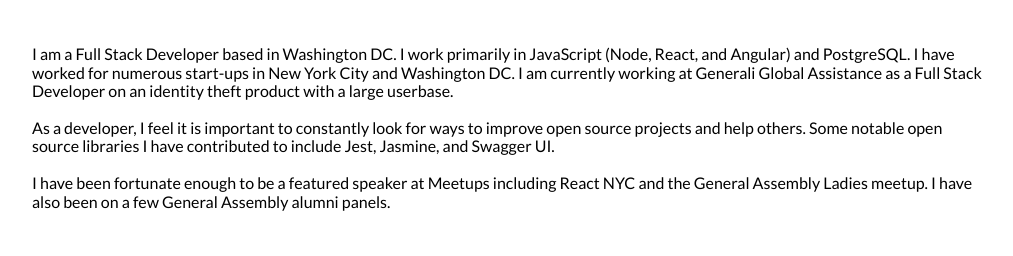
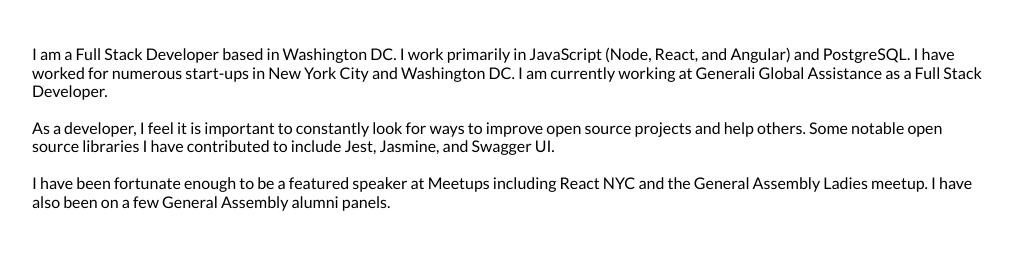
Before and after one commit to jenniferabowd/jenniferabowd.github.io, a plain HTML site: page index.html in a window 1280 px wide. Shown: the part 342-598 px from the top of the page, without its empty margins (128-1141 px from the left). Drawn offline with nearby package versions, Linux system fonts and the light colour scheme.

Commit message:
Update index.html

```diff
--- a/index.html
+++ b/index.html
@@ -65,7 +65,7 @@
 
     <section class="pa4 mw8 center" id="about">
       <p class="tl f5">
-        I am a Full Stack Developer based in Washington DC. I work primarily in JavaScript (Node, React, and Angular) and PostgreSQL. I have worked for numerous start-ups in New York City and Washington DC. I am currently working at Generali Global Assistance as a Full Stack Developer on an identity theft product with a large userbase.
+        I am a Full Stack Developer based in Washington DC. I work primarily in JavaScript (Node, React, and Angular) and PostgreSQL. I have worked for numerous start-ups in New York City and Washington DC. I am currently working at Generali Global Assistance as a Full Stack Developer.
         <br>
         <br>
         As a developer, I feel it is important to constantly look for ways to improve open source projects and help others. Some notable open source libraries I have contributed to include Jest, Jasmine, and Swagger UI.
```
